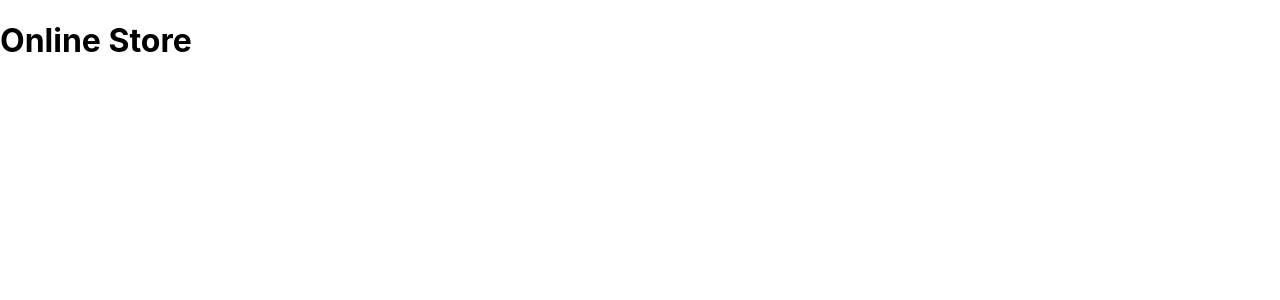
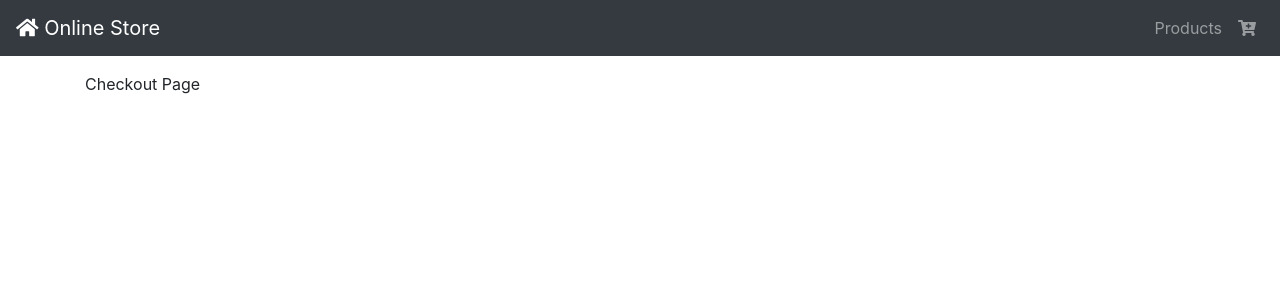
Before and after one commit to sathyalog/redux-store, a React (Create React App) app: page /checkout in a window 1280 px wide. Shown: the top 300 px of the page. Built offline with nearby package versions, Linux system fonts and the light colour scheme.

Commit message:
bootstrap,routes,components added

```diff
--- a/package.json
+++ b/package.json
@@ -8,7 +8,11 @@
     "@testing-library/user-event": "^7.2.1",
     "react": "^16.12.0",
     "react-dom": "^16.12.0",
-    "react-scripts": "3.3.0"
+    "react-redux": "^7.1.3",
+    "react-router-dom": "^5.1.2",
+    "react-scripts": "3.3.0",
+    "redux": "^4.0.5",
+    "redux-saga": "^1.1.3"
   },
   "scripts": {
     "start": "react-scripts start",
--- a/public/index.html
+++ b/public/index.html
@@ -9,7 +9,8 @@
       name="description"
       content="Web site created using create-react-app"
     />
-
+    <link rel="stylesheet" href="https://maxcdn.bootstrapcdn.com/bootstrap/4.0.0/css/bootstrap.min.css" integrity="sha384-Gn5384xqQ1aoWXA+058RXPxPg6fy4IWvTNh0E263XmFcJlSAwiGgFAW/dAiS6JXm" crossorigin="anonymous">
+    <link rel="stylesheet" href="https://use.fontawesome.com/releases/v5.7.0/css/all.css" integrity="sha384-lZN37f5QGtY3VHgisS14W3ExzMWZxybE1SJSEsQp9S+oqd12jhcu+A56Ebc1zFSJ" crossorigin="anonymous">
     <title>Redux Online Store</title>
   </head>
   <body>
--- a/src/App.css
+++ b/src/App.css
@@ -0,0 +1,3 @@
+.right {
+  float: right
+}
--- a/src/App.js
+++ b/src/App.js
@@ -1,11 +1,26 @@
-import React from 'react';
+import React, { Fragment } from 'react';
+import { BrowserRouter as Router, Route, Switch} from 'react-router-dom';
 import './App.css';
+import Navbar from './components/Navbar';
+import Landing from './components/Landing';
+import Checkout from './components/Checkout';
+import Product from './components/Product';
+
 
 function App() {
   return (
-    <div className="App">
-      <h1>Online Store</h1>
-    </div>
+    <Router>
+      <Fragment>
+        <Navbar/>
+        <section className="container">
+        <Route exact path="/" component={Landing}/>
+          <Switch>
+            <Route exact path='/checkout' component={Checkout}/>
+            <Route exact path='/product' component={Product}/>
+          </Switch>
+        </section>
+      </Fragment>
+    </Router>
   );
 }
 
--- /dev/null
+++ b/src/components/Checkout.js
@@ -0,0 +1,12 @@
+import React from 'react'
+
+function Checkout() {
+    return (
+        <div>
+            <br/><br/><br/>
+            Checkout Page
+        </div>
+    )
+}
+
+export default Checkout
--- /dev/null
+++ b/src/components/Landing.js
@@ -0,0 +1,12 @@
+import React from 'react'
+
+function Landing() {
+    return (
+        <div>
+            <br/><br/><br/>
+            Landing Page
+        </div>
+    )
+}
+
+export default Landing
--- /dev/null
+++ b/src/components/Navbar.js
@@ -0,0 +1,23 @@
+import React from 'react'
+
+function Navbar() {
+    return (
+        <div>
+             <nav class="navbar navbar-expand-sm bg-dark navbar-dark fixed-top">
+            <ul class="navbar-nav mr-auto">
+            <a class="navbar-brand" href="/"><i class="fas fa-home"></i> Online Store</a>
+            </ul>
+            <ul class="navbar-nav">
+            <li class="nav-item">
+                <a class="nav-link" href="/product">Products</a>
+            </li>
+            <li class="nav-item">
+                <a class="nav-link" href="/checkout"><i class="fas fa-cart-plus"></i></a>
+            </li>
+            </ul>
+            </nav>
+        </div>
+    )
+}
+
+export default Navbar
--- /dev/null
+++ b/src/components/Product.js
@@ -0,0 +1,12 @@
+import React from 'react'
+
+function Product() {
+    return (
+        <div>
+            <br/><br/><br/>
+            Product Page
+        </div>
+    )
+}
+
+export default Product
```
Also changed, not shown: 1 other file (tests, documents, lock files or other folders).
